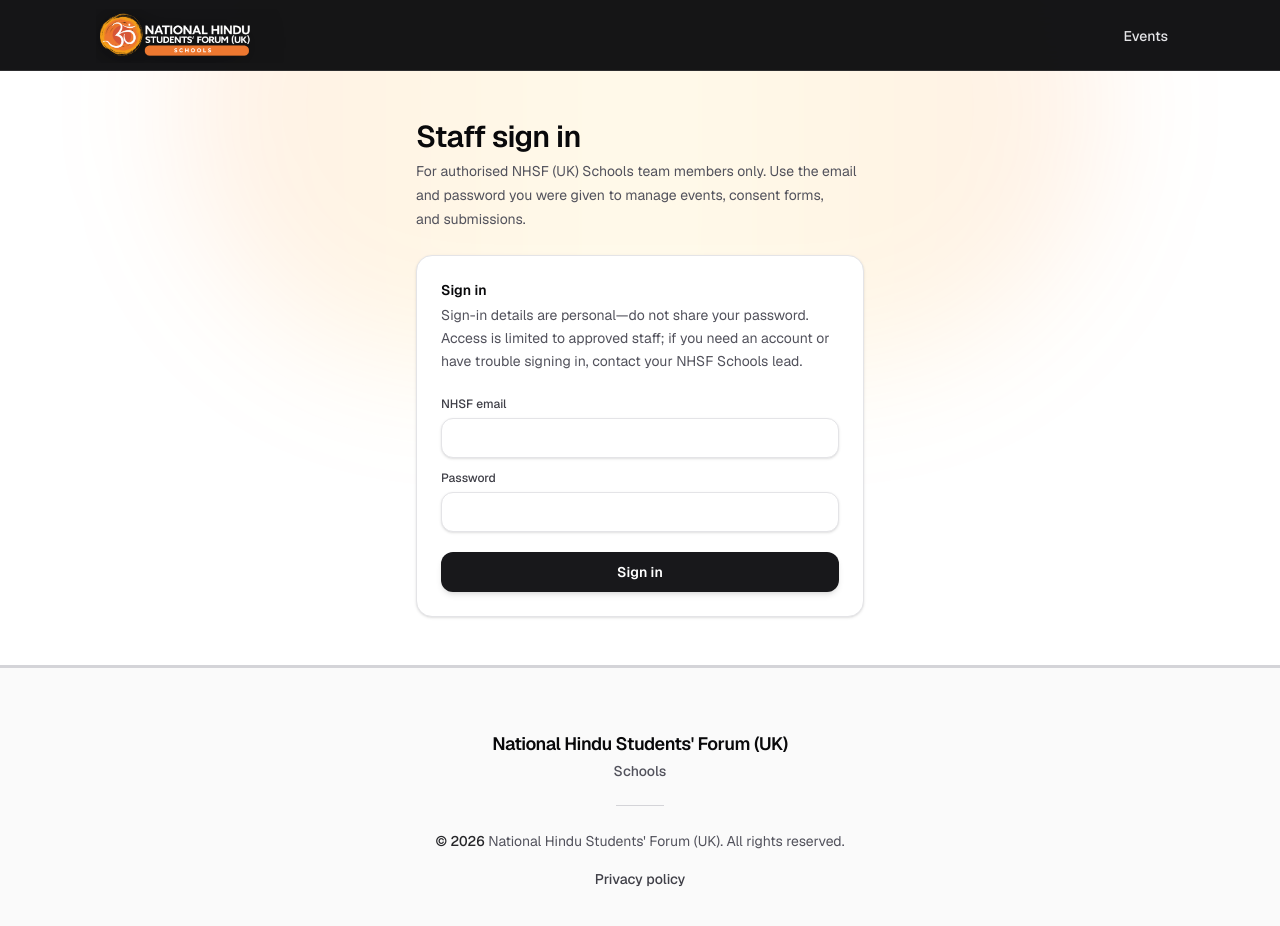
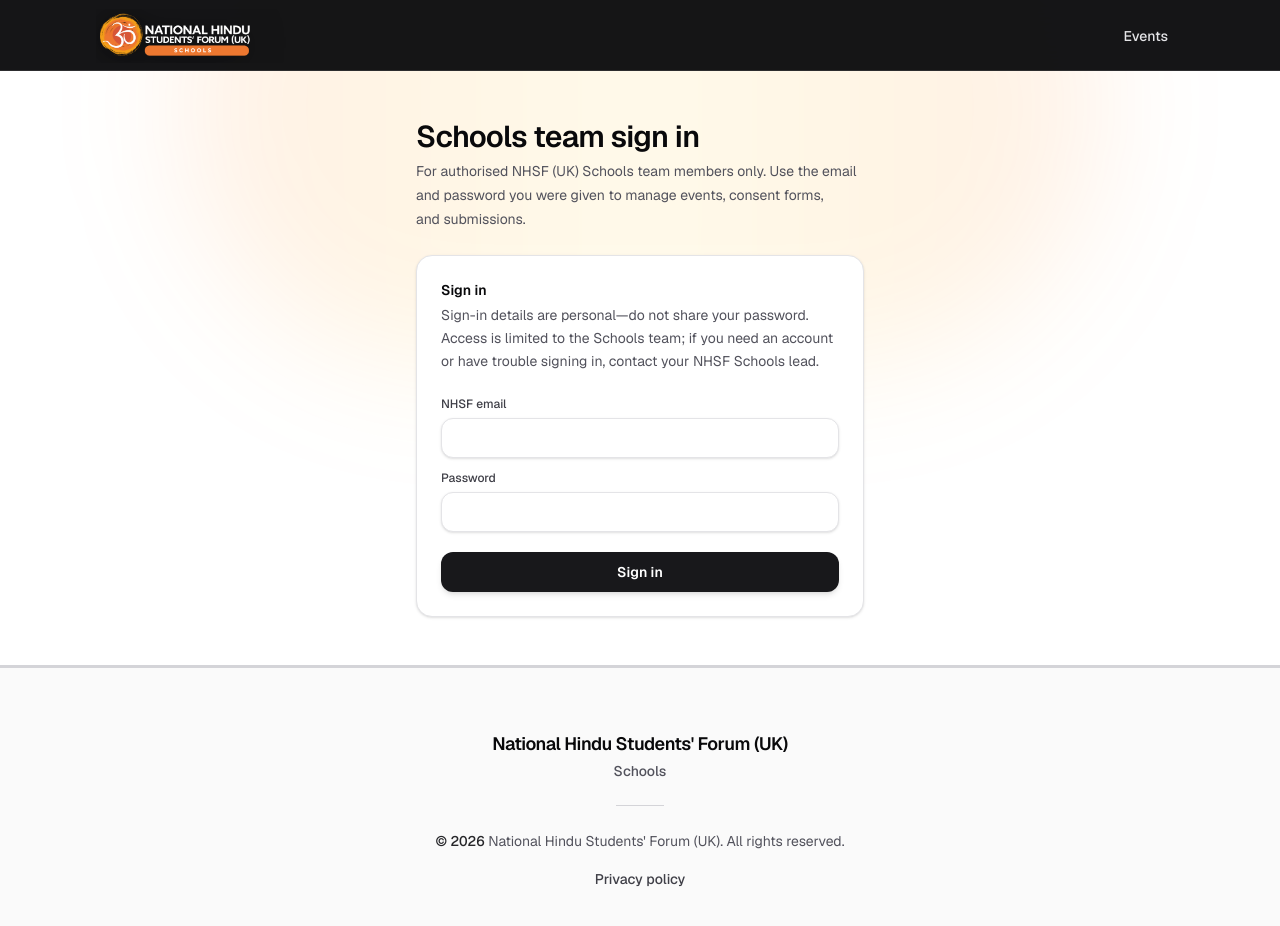
Before and after one commit to Aramdhan31/NHSF-UK--Schools-Consentform, a Next.js app: page /admin/login in a window 1280 px wide. Shown: the top 926 px of the page. Built offline with nearby package versions, Linux system fonts and the light colour scheme; no server answers.

Commit message:
google file rename

```diff
--- a/src/app/admin/login/page.tsx
+++ b/src/app/admin/login/page.tsx
@@ -8,7 +8,7 @@
   return (
     <div className="mx-auto flex w-full max-w-md flex-col gap-6">
       <PageHeader
-        title="Staff sign in"
+        title="Schools team sign in"
         description="For authorised NHSF (UK) Schools team members only. Use the email and password you were given to manage events, consent forms, and submissions."
       />
 
@@ -19,7 +19,7 @@
           </h2>
           <p className="mt-1 text-sm leading-relaxed text-zinc-600 dark:text-zinc-400">
             Sign-in details are personal—do not share your password. Access is
-            limited to approved staff; if you need an account or have trouble
+            limited to the Schools team; if you need an account or have trouble
             signing in, contact your NHSF Schools lead.
           </p>
         </CardHeader>
--- a/src/app/events/page.tsx
+++ b/src/app/events/page.tsx
@@ -36,7 +36,7 @@
         <Card>
           <CardHeader className="p-6">
             <p className="text-sm text-zinc-600 dark:text-zinc-400">
-              There are no published events yet. NHSF (UK) Schools staff can add
+              There are no published events yet. The NHSF (UK) Schools team can add
               events from the admin area.
             </p>
           </CardHeader>
--- a/src/components/admin/AdminLoginAlerts.tsx
+++ b/src/components/admin/AdminLoginAlerts.tsx
@@ -30,7 +30,8 @@
     <div className="mb-4 rounded-lg border border-amber-200 bg-amber-50 px-3 py-3 text-sm text-amber-900 dark:border-amber-900 dark:bg-amber-950/40 dark:text-amber-100">
       <p className="font-medium">This account is not authorised for admin access.</p>
       <p className="mt-1 text-amber-800 dark:text-amber-200">
-        You are signed in, but this email is not authorised for the staff area.
+        You are signed in, but this email is not authorised to access the Schools
+        team portal.
         Contact your NHSF Schools administrator if you need access, or sign out
         and try another account.
       </p>
```
